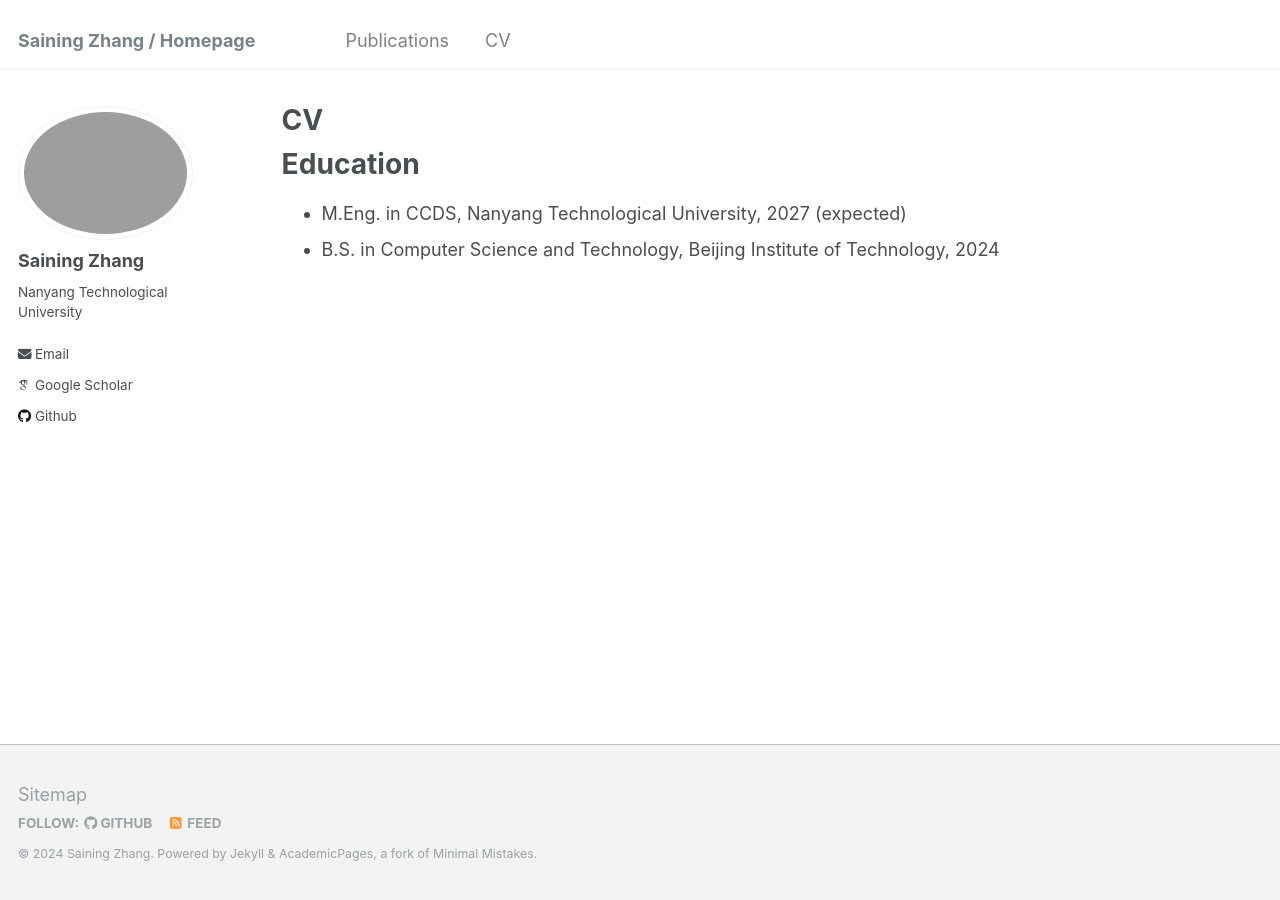
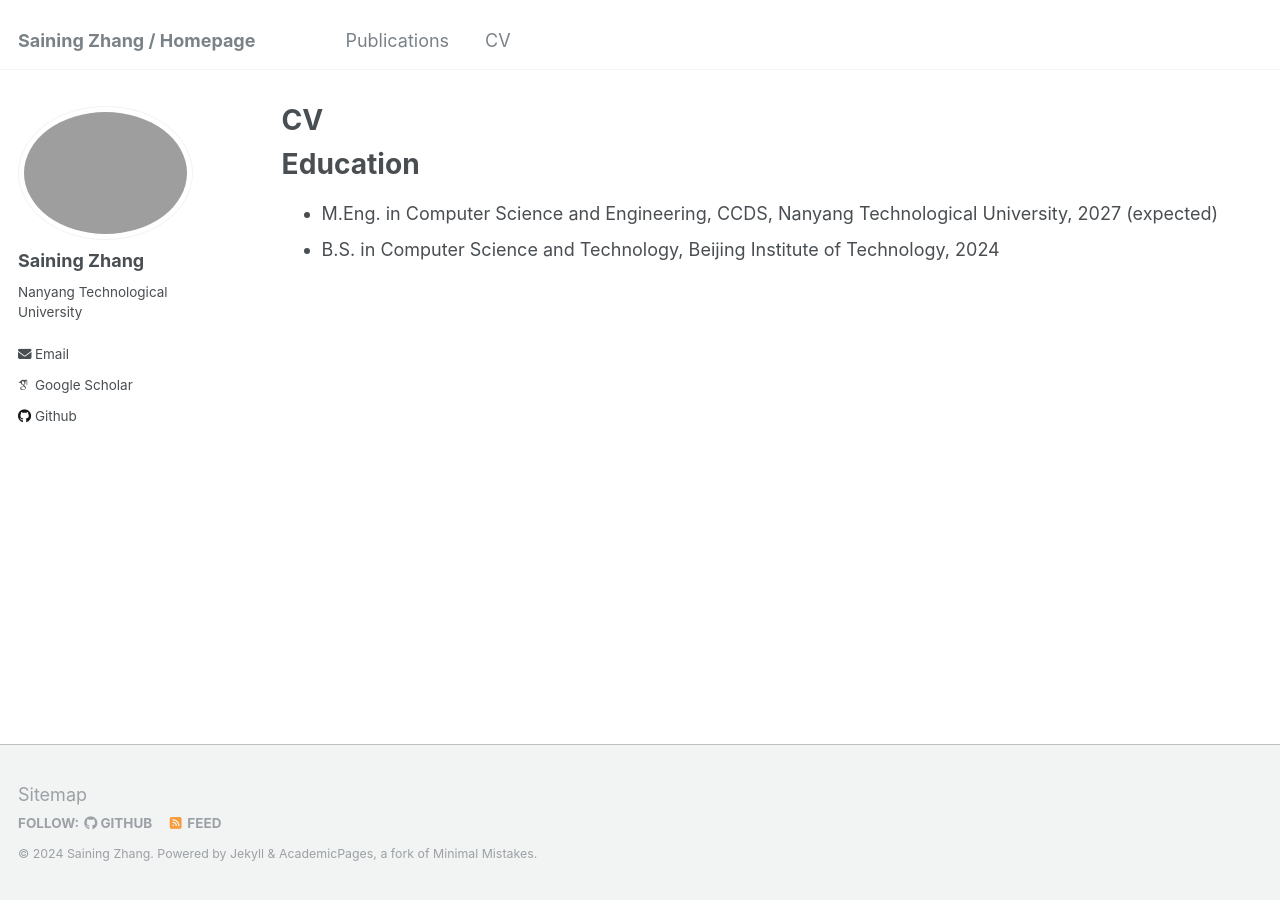
Before and after one commit to SainingZhang/SainingZhang.github.io, a Jekyll site: the page built from _pages/cv.md, in a window 1280 px wide. Built offline with Jekyll 4.4.1, drawn with Linux system fonts in a browser that asks for light colours; some web fonts are replaced.

Commit message:
Update cv.md

```diff
--- a/_pages/cv.md
+++ b/_pages/cv.md
@@ -11,5 +11,5 @@ redirect_from:
 
 Education
 ======
-* M.Eng. in CCDS, Nanyang Technological University, 2027 (expected)
+* M.Eng. in Computer Science and Engineering, CCDS, Nanyang Technological University, 2027 (expected)
 * B.S. in Computer Science and Technology, Beijing Institute of Technology, 2024
```
